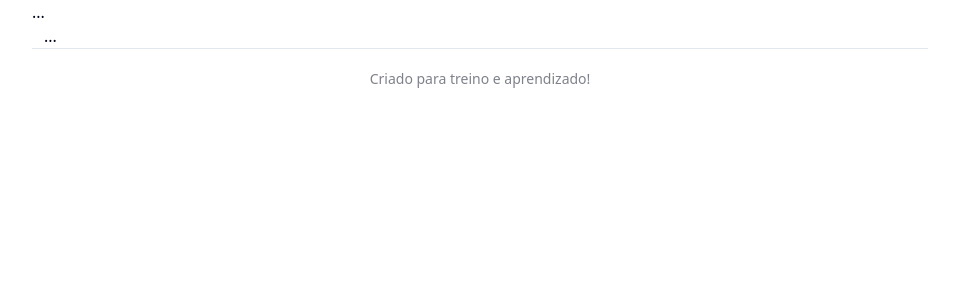
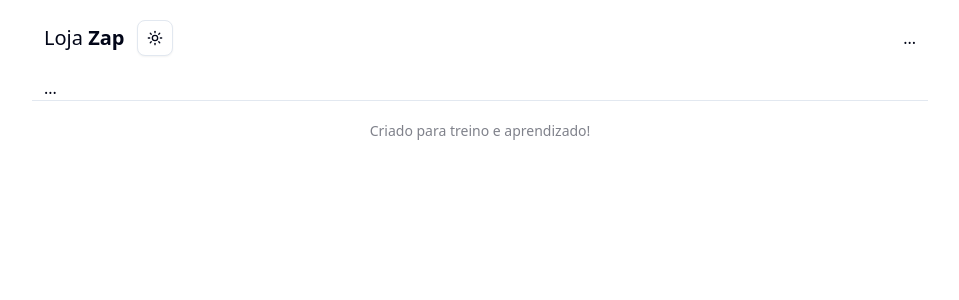
Before and after one commit to gustavocarvalho1997/PPE17_React_Next, a Next.js app: page / in a window 1280 px wide. Shown: the top 300 px of the page, without its empty margins (160-1119 px from the left). Built offline with nearby package versions, Linux system fonts and the light colour scheme.

Commit message:
feat: implement Header component with Logo and ThemeToggle integration; update ThemeToggle options

```diff
--- a/src/components/header.tsx
+++ b/src/components/header.tsx
@@ -1,3 +1,14 @@
+import { Logo } from "@/components/logo";
+import { ThemeToggle } from "@/components/theme-toggle";
+
 export const Header = () => {
-    return <header>...</header>;
+    return (
+        <header className="flex justify-between items-center my-5 mx-3">
+            <div className="flex items-center gap-3">
+                <Logo />
+                <ThemeToggle />
+            </div>
+            <div className="flex items-center gap-3">...</div>
+        </header>
+    );
 };
--- /dev/null
+++ b/src/components/logo.tsx
@@ -0,0 +1,7 @@
+export const Logo = () => {
+    return (
+        <div className="text-xl">
+            Loja <span className="font-bold">Zap</span>
+        </div>
+    );
+};
--- a/src/components/theme-toggle.tsx
+++ b/src/components/theme-toggle.tsx
@@ -1,7 +1,7 @@
 "use client";
 
 import * as React from "react";
-import { Moon, Sun } from "lucide-react";
+import { LaptopIcon, Moon, Sun } from "lucide-react";
 import { useTheme } from "next-themes";
 
 import { Button } from "@/components/ui/button";
@@ -26,13 +26,16 @@
             </DropdownMenuTrigger>
             <DropdownMenuContent align="end">
                 <DropdownMenuItem onClick={() => setTheme("light")}>
+                    <Sun className="mr-2" />
                     Light
                 </DropdownMenuItem>
                 <DropdownMenuItem onClick={() => setTheme("dark")}>
+                    <Moon className="mr-2" />
                     Dark
                 </DropdownMenuItem>
                 <DropdownMenuItem onClick={() => setTheme("system")}>
-                    System
+                    <LaptopIcon className="mr-2" />
+                    Sistema
                 </DropdownMenuItem>
             </DropdownMenuContent>
         </DropdownMenu>
```
Also changed, not shown: 1 other file (tests, documents, lock files or other folders).
